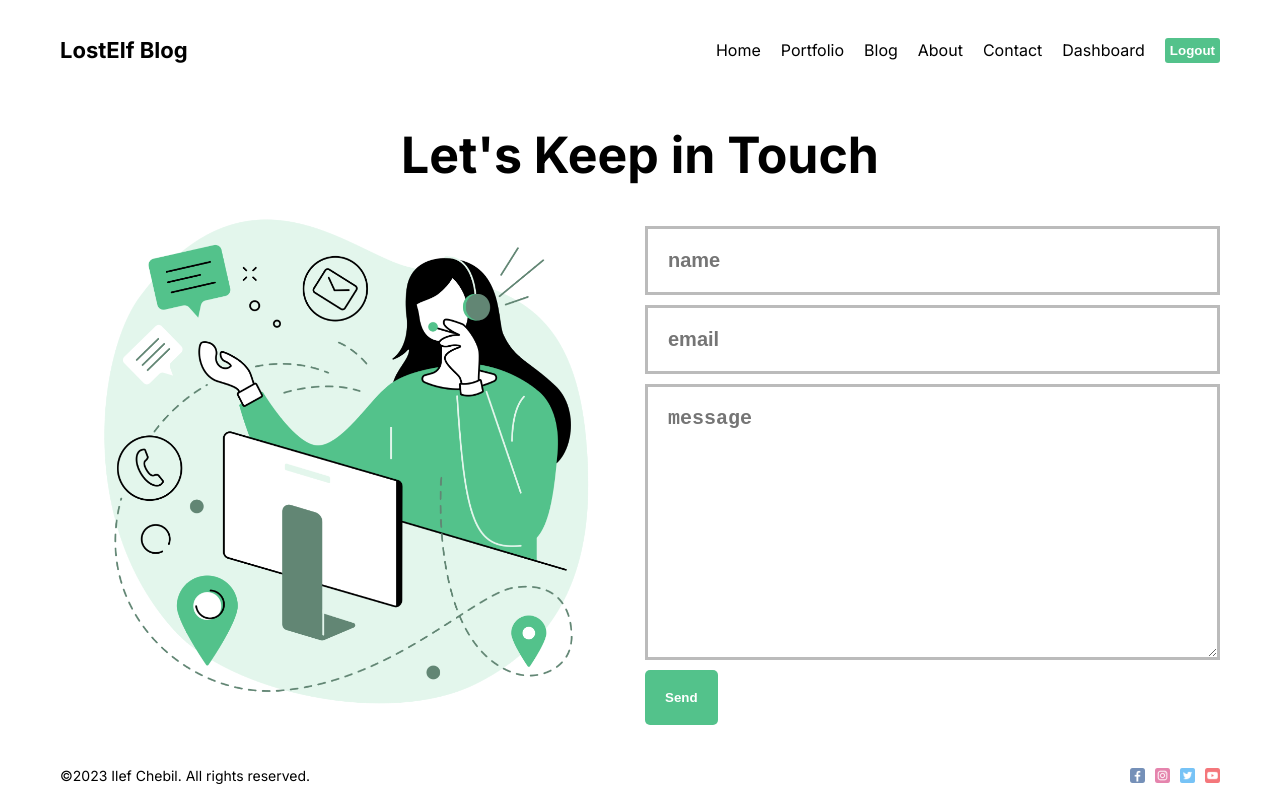
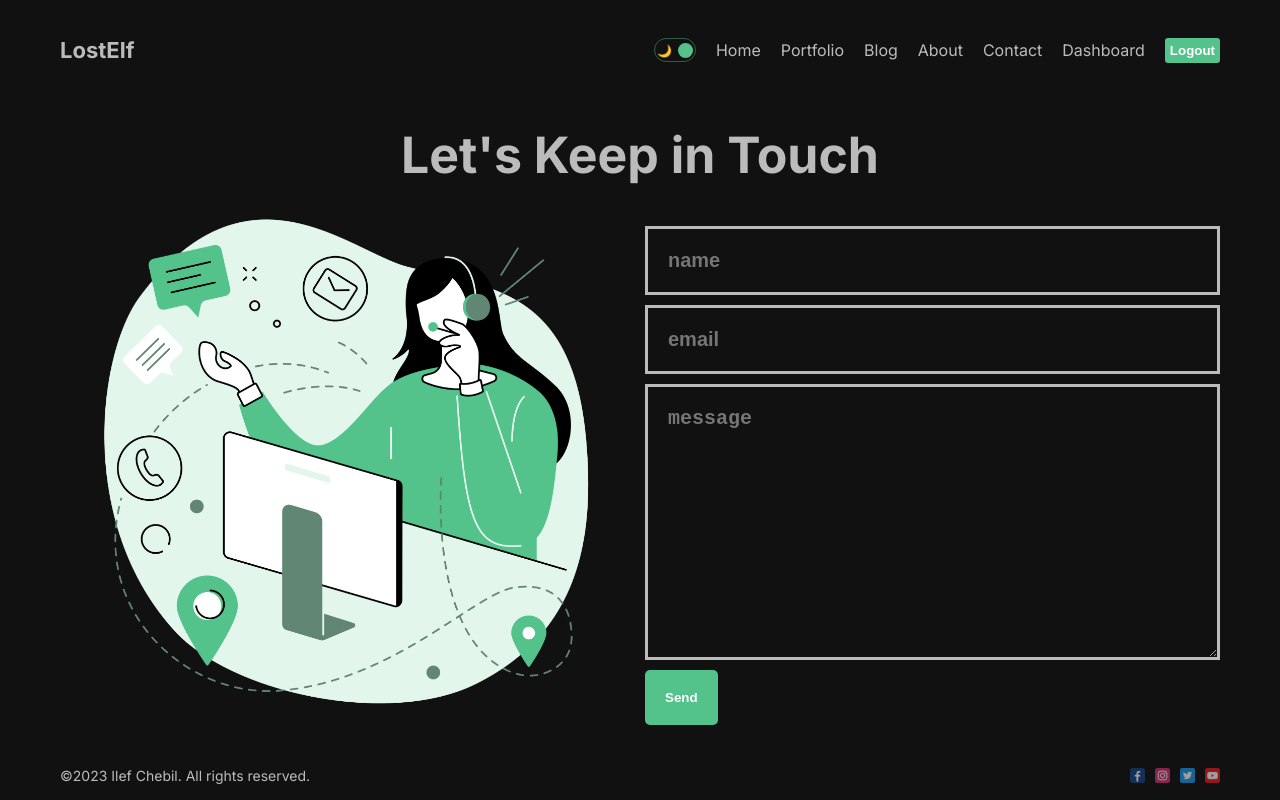
Before and after one commit to Chebil-Ilef/Blogify, a Next.js app: page /contact in a window 1280 px wide. Built offline with nearby package versions, Linux system fonts and the light colour scheme.

Commit message:
dark and light mode

```diff
--- /dev/null
+++ b/src/app/blog/[id]/page.module.css
@@ -0,0 +1,51 @@
+.container {
+}
+
+.top {
+  display: flex;
+}
+
+.info {
+  flex: 1;
+  display: flex;
+  flex-direction: column;
+  justify-content: space-between;
+}
+
+.title{
+  font-size: 40px;
+}
+
+.desc{
+  font-size: 18px;
+  font-weight: 300;
+}
+
+.author {
+  display: flex;
+  align-items: center;
+  gap: 10px;
+}
+
+.avatar {
+  object-fit: cover;
+  border-radius: 50%;
+}
+
+.imageContainer {
+  flex: 1;
+  height: 300px;
+  position: relative;
+}
+
+.image {
+  object-fit: cover;
+}
+
+.content {
+  margin-top: 50px;
+  font-size: 20px;
+  font-weight: 300;
+  color: #999;
+  text-align: justify;
+}
--- a/src/app/blog/page.module.css
+++ b/src/app/blog/page.module.css
@@ -1,3 +1,22 @@
-.container{
+.container {
+    display: flex;
+    align-items: center;
+    gap: 50px;
+    margin-bottom: 50px;
+  }
 
-}
+  .image{
+    object-fit: cover;
+  }
+
+  .content {
+  }
+
+  .title{
+    margin-bottom: 10px;
+  }
+
+  .desc{
+    font-size: 18px;
+    color: #999;
+  }
--- a/src/app/layout.js
+++ b/src/app/layout.js
@@ -2,6 +2,7 @@ import Navbar from '@/components/navbar/Navbar'
 import './globals.css'
 import { Inter, Roboto, Poppins } from 'next/font/google'
 import Footer from '@/components/footer/Footer'
+import { ThemeProvider } from '@/context/ThemeContext'
 
 const inter = Inter({ subsets: ['latin'] })
 
@@ -14,11 +15,13 @@ export default function RootLayout({ children }) {
   return (
     <html lang="en">
       <body className={inter.className}>
+        <ThemeProvider>
         <div className="container">
         <Navbar />
         {children}
         <Footer />
         </div>
+        </ThemeProvider>
       </body>
     </html>
   )
--- /dev/null
+++ b/src/components/DarkModeToggle/DarkModeToggle.jsx
@@ -0,0 +1,21 @@
+"use client"
+
+import React, { useContext } from "react";
+import styles from "./darkModeToggle.module.css";
+import { ThemeContext } from "../../context/ThemeContext.js";
+
+const DarkModeToggle = () => {
+  const { toggle ,mode } = useContext(ThemeContext);
+  return (
+    <div className={styles.container} onClick={toggle}>
+      <div className={styles.icon}>🌙</div>
+      <div className={styles.icon}>🔆</div>
+      <div
+        className={styles.ball}
+        style={mode === "light" ? { left: "2px" } : { right: "2px" }}
+      />
+    </div>
+  );
+};
+
+export default DarkModeToggle;
--- /dev/null
+++ b/src/components/DarkModeToggle/DarkModeToggle.module.css
@@ -0,0 +1,24 @@
+.container{
+    width: 42px;
+    height: 24px;
+    border: 1.5px solid #53c28b70;
+    border-radius: 30px;
+    display: flex;
+    align-items: center;
+    justify-content: space-between;
+    padding: 2px;
+    position: relative;
+    cursor: pointer;
+  }
+
+  .icon{
+    font-size: 12px;
+  }
+
+  .ball{
+    width: 15px;
+    height: 15px;
+    background-color: #53c28b;
+    border-radius: 50%;
+    position: absolute;
+  }
--- a/src/components/navbar/Navbar.jsx
+++ b/src/components/navbar/Navbar.jsx
@@ -3,6 +3,7 @@
 import Link from 'next/link'
 import React from 'react'
 import styles from './navbar.module.css'
+import DarkModeToggle from '../DarkModeToggle/DarkModeToggle';
 
 const links=[
     {
@@ -41,9 +42,10 @@ const links=[
 const Navbar = () => {
   return (
     <div className={styles.container}>
-      <Link href="/" className={styles.logo}>LostElf Blog</Link>
+      <Link href="/" className={styles.logo}>LostElf</Link>
 
     <div className={styles.links}>
+        <DarkModeToggle/>
         {links.map((links)=>(
         <Link className={styles.link} key={links.id} href={links.url}>{links.title}</Link>
         ))}
--- /dev/null
+++ b/src/context/ThemeContext.js
@@ -0,0 +1,19 @@
+"use client";
+
+import { createContext, useState } from "react";
+
+export const ThemeContext = createContext();
+
+export const ThemeProvider = ({ children }) => {
+  const [mode, setMode] = useState("dark");
+
+  const toggle = () => {
+    setMode((prev) => (prev === "dark" ? "light" : "dark"));
+  };
+
+  return (
+    <ThemeContext.Provider value={{ toggle, mode }}>
+      <div className={`theme ${mode}`}>{children}</div>
+    </ThemeContext.Provider>
+  );
+};
```
Also changed, not shown: src/app/blog/[id]/page.jsx (+64 -8 lines), src/app/blog/page.jsx (+40 -9 lines).
